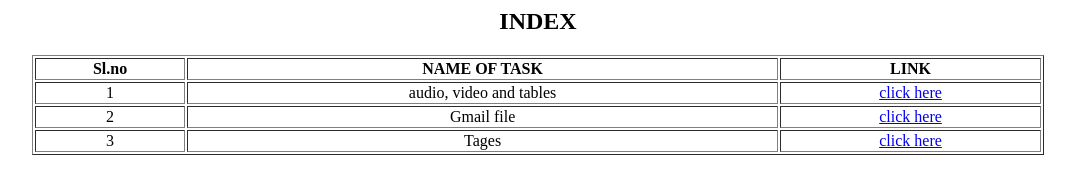
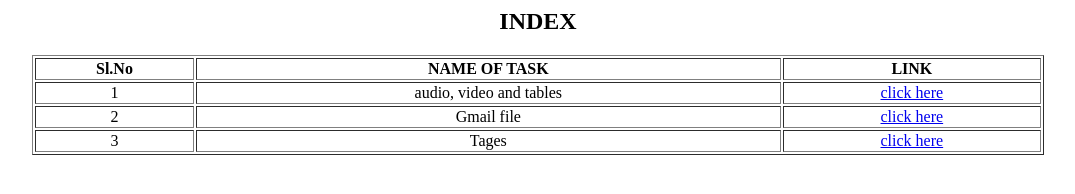
Before and after one commit to GaneshXworkz/GaneshXworkz.github.io, a plain HTML site: page Index.html in a window 1280 px wide. Shown: the whole page, without its empty margins (102-1177 px from the left). Drawn offline with Linux system fonts and the light colour scheme.

Commit message:
Update Index.html

```diff
--- a/Index.html
+++ b/Index.html
@@ -4,7 +4,7 @@
 
         <table border="1"  align="center" width="80%" style="text-align:center;">
             <tr>
-                <th>Sl.no</th>
+                <th>Sl.No</th>
                 <th>NAME OF TASK</th>
                 <th>LINK</th>
 
```
